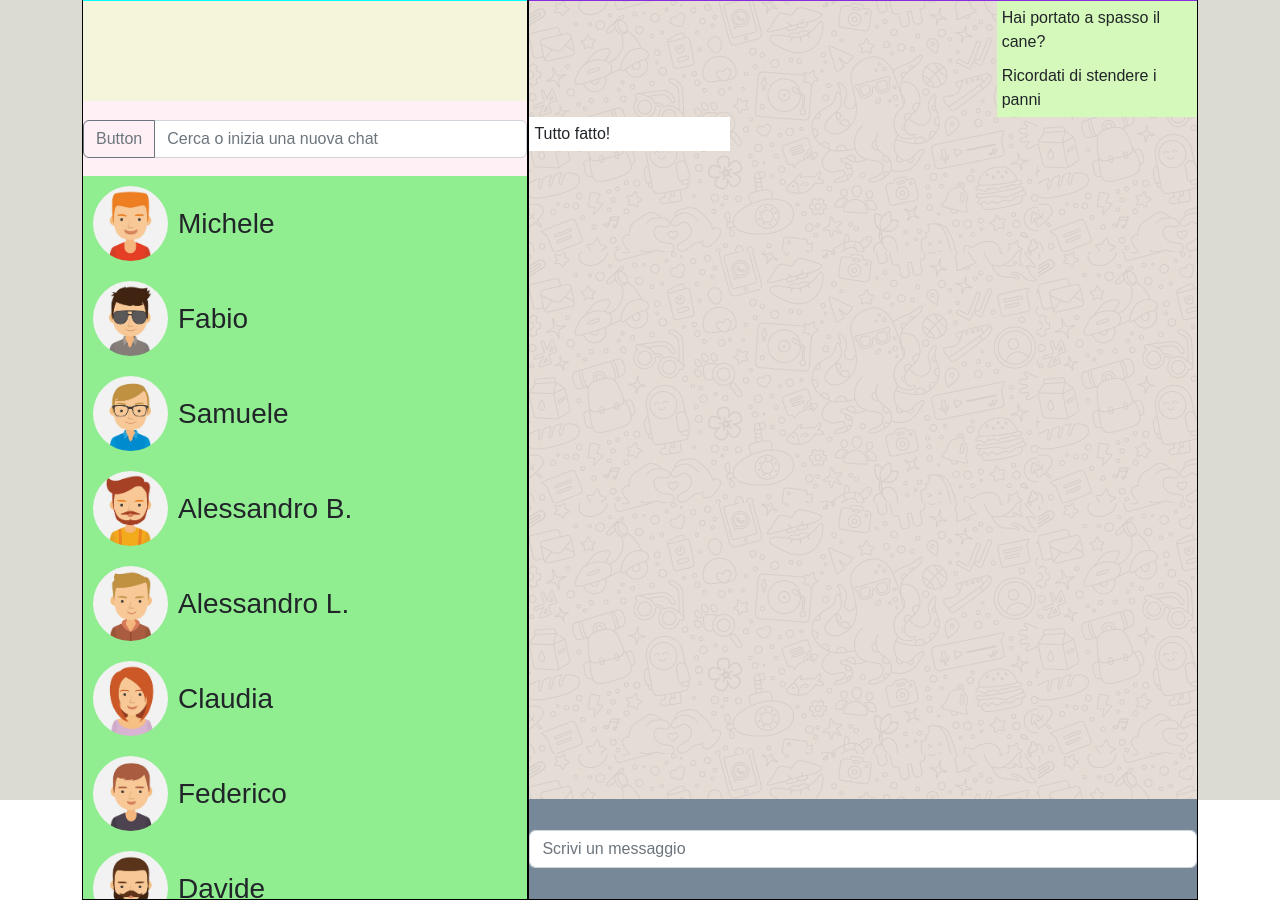
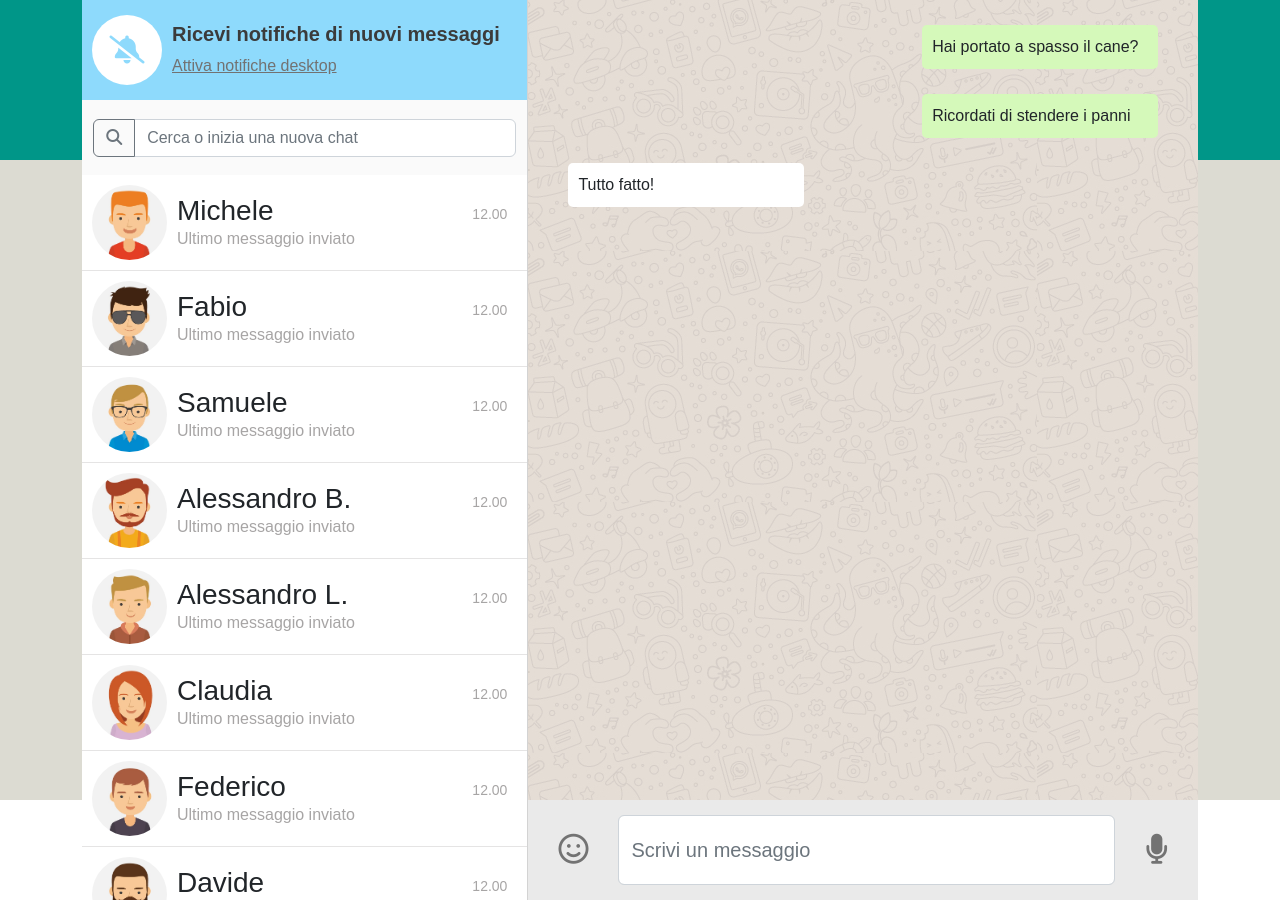
Before and after one commit to TartagliaFilippo/vue-boolzapp, a plain HTML site: page index.html in a window 1280 px wide. Drawn offline with nearby package versions, Linux system fonts and the light colour scheme.

Commit message:
Edit style

```diff
--- a/css/style.css
+++ b/css/style.css
@@ -30,6 +30,16 @@ img {
   width: 100%;
 }
 
+.header-items {
+  font-size: 30px;
+  padding-right: 20px;
+}
+
+.header-items i {
+  color: var(--darkgrey);
+  padding: 10px;
+}
+
 .user-picture {
   height: 75px;
   width: 75px;
@@ -38,28 +48,60 @@ img {
   overflow: hidden;
 }
 
+.text-contact {
+  display: flex;
+  flex-direction: column;
+}
+
+.text-contact p {
+  margin: 0;
+  color: #a7a5a5;
+}
+
+.clock-contact {
+  margin-left: auto;
+  padding-right: 20px;
+  color: #a7a5a5;
+  font-size: 14px;
+}
+
 .send-message {
-  width: 30%;
+  width: 40%;
   min-height: 30px;
   background-color: var(--greenmessage);
-  padding: 5px;
+  padding: 10px;
+  border-radius: 5px;
 
   align-self: flex-end;
 }
 
 .received-message {
-  width: 30%;
+  width: 40%;
   min-height: 30px;
   background-color: var(--white);
-  padding: 5px;
+  padding: 10px;
+  border-radius: 5px;
 
   align-self: flex-start;
+}
+
+.input-items {
+  padding: 0 30px;
+}
+
+.input-items i {
+  font-size: 30px;
+  color: #737373;
 }
 
 /* STRUCTURE */
 .wrapper {
   height: 100vh;
-  background-color: var(--grey);
+  background-image: linear-gradient(
+    to bottom,
+    var(--darkgreen) 20%,
+    var(--grey) 20%
+  );
 }
 
 .container {
@@ -80,38 +122,75 @@ main {
 .slider {
   width: 40%;
   height: 100%;
-  border: 1px solid black;
+  border-right: 1px solid lightgray;
 }
 
 .slider .header-slider {
   height: 100px;
   width: 100%;
-  background-color: aqua;
+  background-color: var(--greyheader);
 
   display: flex;
   flex-direction: row;
   align-items: center;
+  justify-content: space-between;
 }
 
 .slider .information {
   height: 100px;
   width: 100%;
-  background-color: beige;
+  background-color: var(--blue);
+
+  display: flex;
+  align-items: center;
+}
+
+.slider .information .container-bell {
+  height: 70px;
+  width: 70px;
+  border-radius: 50%;
+  margin: 10px;
+  overflow: hidden;
+  background-color: var(--white);
+
+  display: flex;
+  justify-content: center;
+  align-items: center;
+}
+
+.container-bell i {
+  font-size: 28px;
+  color: var(--blue);
+}
+
+.information .text-information h4 {
+  font-size: 20px;
+  font-weight: bold;
+  color: #3b3b3b;
+}
+
+.information .text-information a {
+  color: #727272;
 }
 
 .slider .search-bar {
   height: 75px;
   width: 100%;
-  background-color: lavenderblush;
+  background-color: #fafafa;
 
   display: flex;
   align-items: center;
+  justify-content: center;
+}
+
+.slider .search-bar .input-group {
+  width: 95%;
 }
 
 .slider .contacts {
   height: calc(100% - 275px);
   width: 100%;
-  background-color: lightgreen;
+  background-color: var(--white);
   overflow: auto;
 
   display: flex;
@@ -119,16 +198,21 @@ main {
 }
 
 .slider .contacts .contact {
+  border-bottom: 1px solid #e5e4e4;
+
   display: flex;
   flex-direction: row;
   align-items: center;
+}
+
+.contact:hover {
+  background-color: rgb(232, 231, 231);
 }
 
 /* MAIN-APP */
 .main-app {
   width: 60%;
   height: 100%;
-  border: 1px solid black;
 
   display: flex;
   flex-direction: column;
@@ -138,29 +222,42 @@ main {
 .main-app .header-main {
   height: 100px;
   width: 100%;
-  background-color: blueviolet;
+  background-color: var(--greyheader);
 
   display: flex;
   flex-direction: row;
   align-items: center;
+  justify-content: space-between;
+}
+
+.header-main div .text-contact p {
+  color: #605e5e;
 }
 
 .main-app .main-jumbo {
   height: calc(100% - 200px);
   width: 100%;
   background-image: url(../img/mine.jpg);
+  padding: 0 40px;
 }
 
 .main-app .main-jumbo .container-messages {
   display: flex;
   flex-direction: column;
+
+  margin: 25px 0;
 }
 
 .main-app .input-bar {
   height: 100px;
   width: 100%;
-  background-color: lightslategray;
+  background-color: var(--greyheader);
 
   display: flex;
   align-items: center;
 }
+
+.main-app .input-bar input {
+  height: 70%;
+  font-size: 20px;
+}
--- a/index.html
+++ b/index.html
@@ -12,6 +12,14 @@
       rel="stylesheet"
       integrity="sha384-rbsA2VBKQhggwzxH7pPCaAqO46MgnOM80zW1RWuH61DGLwZJEdK2Kadq2F9CUG65"
       crossorigin="anonymous"
+    />
+    <!-- FONT AWESOME -->
+    <link
+      rel="stylesheet"
+      href="https://cdnjs.cloudflare.com/ajax/libs/font-awesome/6.4.0/css/all.min.css"
+      integrity="sha512-iecdLmaskl7CVkqkXNQ/ZH/XLlvWZOJyj7Yy7tcenmpD1ypASozpmT/E0iPtmFIB46ZmdtAc9eNBvH0H/ZpiBw=="
+      crossorigin="anonymous"
+      referrerpolicy="no-referrer"
     />
     <!-- LINK CSS -->
     <link rel="stylesheet" href="./css/style.css" />
@@ -28,22 +36,39 @@
         <main>
           <div class="slider">
             <div class="header-slider">
+              <div class="d-flex align-items-center">
                 <div class="user-picture">
                   <img :src="myContacts.avatar" alt="" />
                 </div>
                 <h3>{{ myContacts.name }}</h3>
               </div>
-            <div class="information"></div>
+              <div class="header-items">
+                <i class="fa-solid fa-circle-notch"></i>
+                <i class="fa-solid fa-message"></i>
+                <i class="fa-solid fa-ellipsis-vertical"></i>
+              </div>
+            </div>
+            <div class="information">
+              <div class="container-bell">
+                <i class="fa-solid fa-bell-slash"></i>
+              </div>
+              <div class="text-information">
+                <h4>Ricevi notifiche di nuovi messaggi</h4>
+                <a href="">Attiva notifiche desktop</a>
+              </div>
+            </div>
             <div class="search-bar">
               <div class="input-group">
                 <button
                   class="btn btn-outline-secondary"
                   type="button"
                   id="button-addon1"
+                  @click="searchUser(filterContacts,searchContact)"
                 >
-                  Button
+                  <i class="fa-solid fa-magnifying-glass"></i>
                 </button>
                 <input
+                  v-model="searchContact"
                   type="text"
                   class="form-control"
                   placeholder="Cerca o inizia una nuova chat"
@@ -61,16 +86,32 @@
                 <div class="user-picture">
                   <img :src="user.avatar" alt="" />
                 </div>
+                <div class="text-contact">
                   <h3>{{ user.name }}</h3>
+                  <p>Ultimo messaggio inviato</p>
+                </div>
+                <div class="clock-contact">
+                  <p>12.00</p>
+                </div>
               </div>
             </div>
           </div>
           <div class="main-app">
             <div class="header-main">
+              <div class="d-flex align-items-center">
                 <div class="user-picture">
                   <img :src="contacts[activeContact].avatar" alt="" />
                 </div>
+                <div class="text-contact">
                   <h3>{{ contacts[activeContact].name }}</h3>
+                  <p>Ultimo accesso oggi alle 12.00</p>
+                </div>
+              </div>
+              <div class="header-items">
+                <i class="fa-solid fa-magnifying-glass"></i>
+                <i class="fa-solid fa-paperclip"></i>
+                <i class="fa-solid fa-ellipsis-vertical"></i>
+              </div>
             </div>
             <div class="main-jumbo">
               <div
@@ -93,6 +134,9 @@
               </div>
             </div>
             <div class="input-bar">
+              <div class="input-items">
+                <i class="fa-regular fa-face-smile"></i>
+              </div>
               <input
                 class="form-control"
                 type="text"
@@ -101,6 +145,9 @@
                 v-model="newMessage.message"
                 @keyup.enter="addNewMessage(newMessage,activeContact),timerRecived()"
               />
+              <div class="input-items">
+                <i class="fa-solid fa-microphone"></i>
+              </div>
             </div>
           </div>
         </main>
--- a/js/main.js
+++ b/js/main.js
@@ -171,6 +171,8 @@ createApp({
       title: "title vue",
       contacts,
       activeContact: 0,
+      searchContact: "",
+      filterContacts: [],
       newMessage: {
         date: "",
         message: "",
@@ -215,5 +217,15 @@ createApp({
         this.addReceivedMessage(activeContact);
       }, 1000);
     },
+
+    searchUser(filterContacts, searchContact) {
+      this.filterContacts = this.contacts.filter((users) => {
+        if (users.name.toLowerCase().includes(searchContact.toLowerCase())) {
+          return true;
+        } else {
+          return false;
+        }
+      });
+    },
   },
 }).mount("#app");
```
Lines whose indentation alone changed are shown as unchanged.
